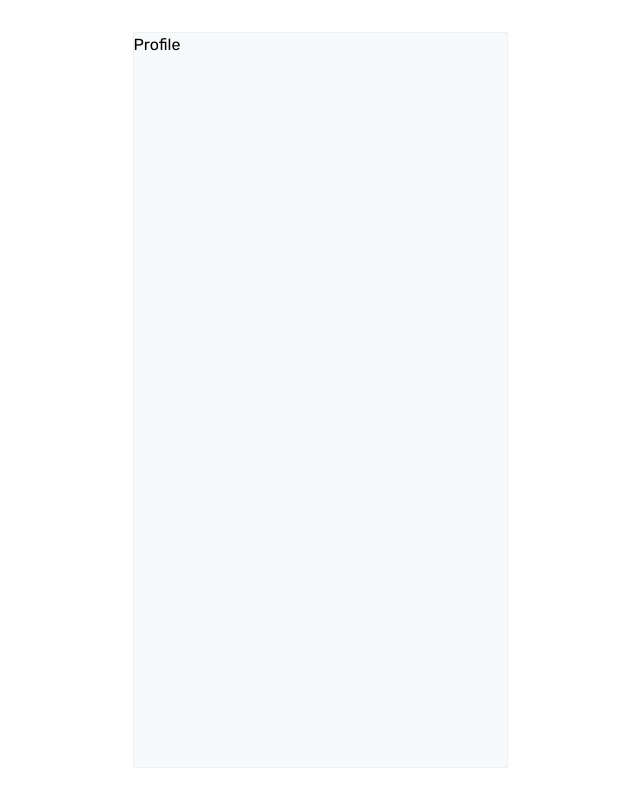
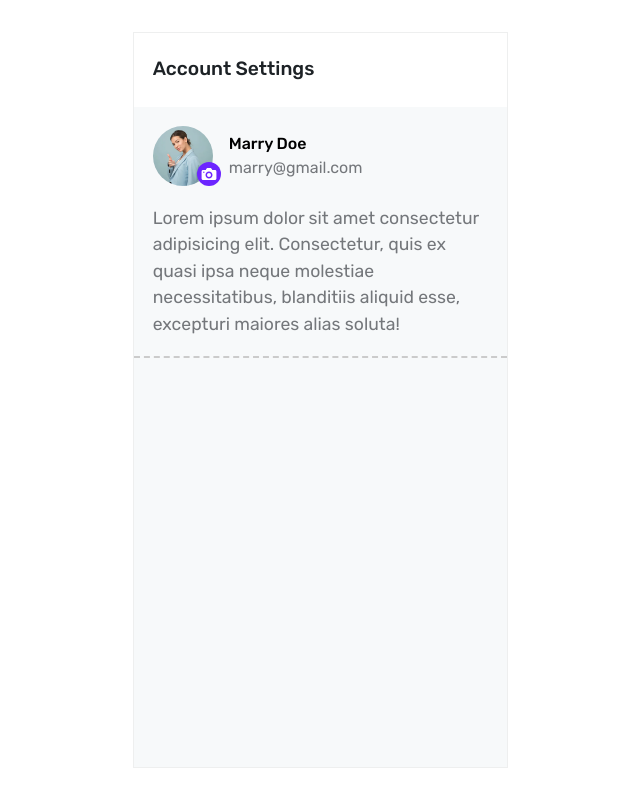
Before and after one commit to tuhindas56/educase-reactjs-assignment, a React (Vite) app: page /profile in a window 1280 px wide. Shown: the whole page, without its empty margins (320-960 px from the left). Built offline with nearby package versions, Linux system fonts and the light colour scheme.

Commit message:
feat: implement profile page

```diff
--- a/src/components/Profile.jsx
+++ b/src/components/Profile.jsx
@@ -1,4 +1,74 @@
+import styled from "styled-components"
+
+const Heading = styled.h1`
+  padding: 1.4rem 1.2rem;
+  width: 100%;
+  font-size: 1.2rem;
+  background-color: white;
+`
+const Wrapper = styled.div`
+  padding-bottom: 1.2rem;
+  border-bottom: 2px dashed #cbcbcb;
+`
+
+const ProfileCard = styled.div`
+  display: flex;
+  align-items: center;
+  gap: 1rem;
+  padding: 1.2rem;
+
+  h2 {
+    font-weight: 500;
+  }
+
+  h2,
+  p {
+    font-size: 1rem;
+  }
+
+  a {
+    position: relative;
+    border-radius: 50%;
+  }
+
+  .avatar {
+    height: 60px;
+    aspect-ratio: 1;
+    object-fit: cover;
+    border-radius: 50%;
+  }
+
+  .cameraIcon {
+    position: absolute;
+    bottom: 0;
+    right: -8px;
+    height: 24px;
+    width: 24px;
+  }
+`
+
 function Profile() {
-  return <div>Profile</div>
+  return (
+    <Wrapper>
+      <Heading>Account Settings</Heading>
+
+      <ProfileCard>
+        <a href="#">
+          <img src="/pfp.webp" alt="Profile photo" className="avatar" />
+          <img src="/cam.svg" alt="" className="cameraIcon" />
+        </a>
+        <div>
+          <h2>Marry Doe</h2>
+          <p>marry@gmail.com</p>
+        </div>
+      </ProfileCard>
+
+      <p style={{ paddingInline: "1.2rem" }}>
+        Lorem ipsum dolor sit amet consectetur adipisicing elit. Consectetur,
+        quis ex quasi ipsa neque molestiae necessitatibus, blanditiis aliquid
+        esse, excepturi maiores alias soluta!
+      </p>
+    </Wrapper>
+  )
 }
 export default Profile
```
